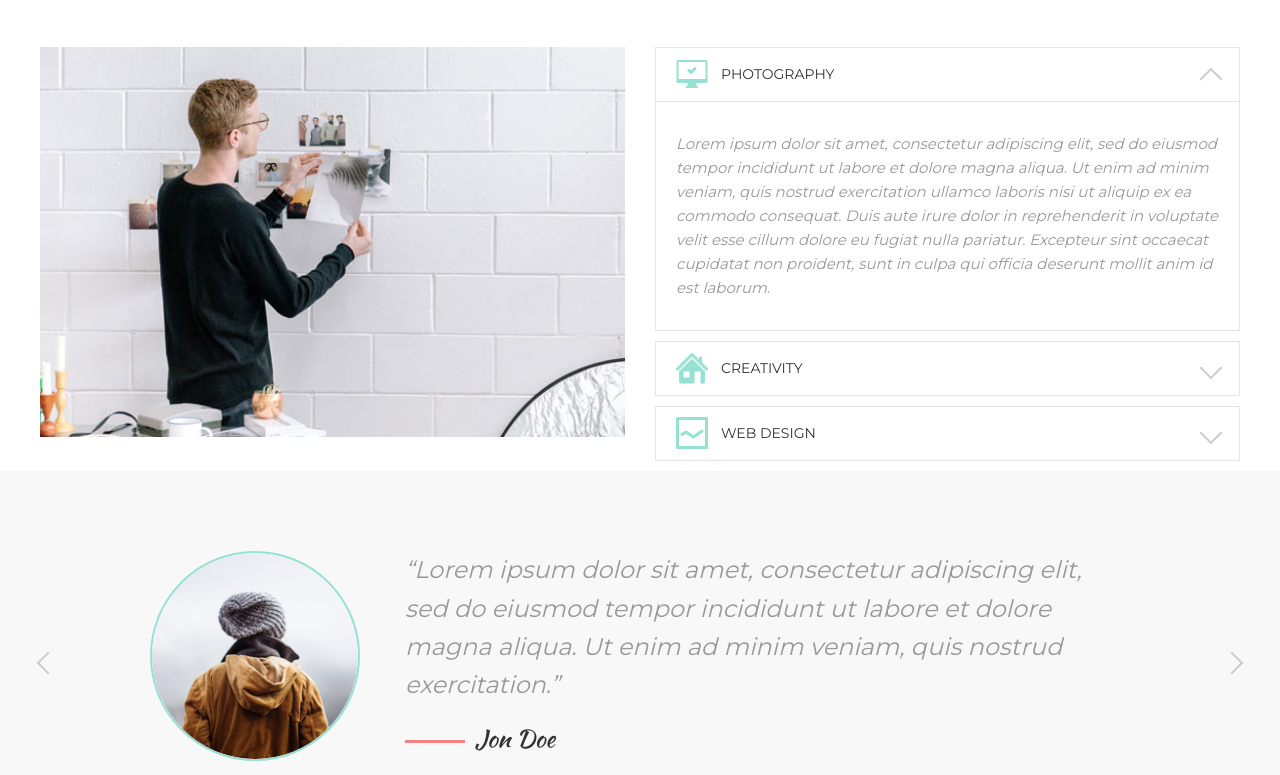
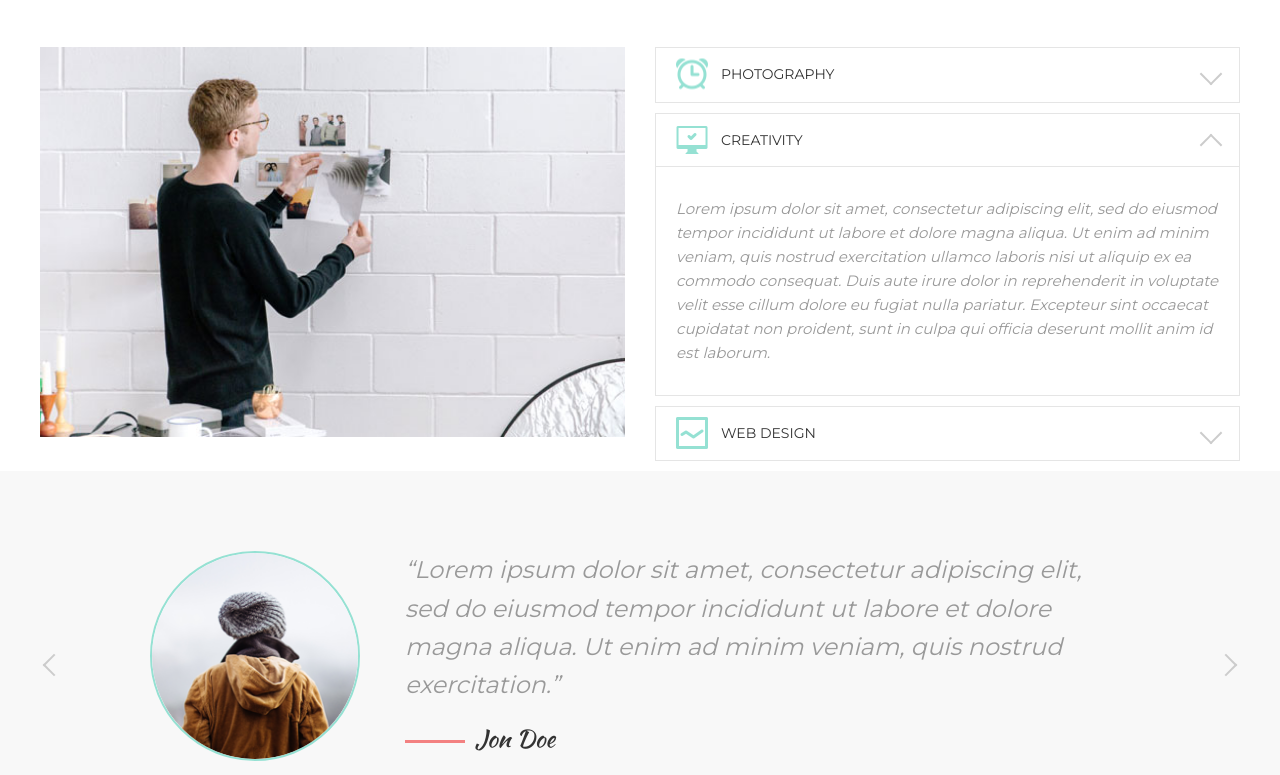
Before and after one commit to YuriiPetrenko/MoGo-Webpage, a plain HTML site: page index.html in a window 1280 px wide. Shown: the part 3565-4340 px from the top of the page. Drawn offline with nearby package versions, Linux system fonts and the light colour scheme.

Commit message:
added slick slider and accordion

```diff
--- a/assets/css/style.css
+++ b/assets/css/style.css
@@ -609,8 +609,8 @@ hr {
 
 /* Accordion */
 .accordion_item {
+  margin-bottom: 10px;
   border: 1px solid #e5e5e5;
-  margin-bottom: 10px;
 }
 
 .accordion_item.active .accordion_content {
@@ -629,8 +629,8 @@ hr {
 .accordion_header {
   padding: 15px 20px 15px 65px;
   position: relative;
+
   border-bottom: 1px solid transparent;
-
   cursor: pointer;
 }
 
@@ -662,9 +662,10 @@ hr {
 
 .accordion_content {
   padding: 15px 20px;
-
+  display: none;
+
+  font-size: 15px;
   color: #999;
-  font-size: 15px;
   font-style: italic;
   font-weight: 300;
 }
@@ -678,28 +679,31 @@ hr {
 /* Reviews */
 
 .reviews {
+  position: relative;
+}
+
+.reviews .slick-slider {
   padding: 0 110px;
-  position: relative;
 }
 
 .reviews_item {
+  min-height: 210px;
   padding-left: 255px;
   position: relative;
 }
 
 .reviews_photo {
   display: block;
-
   width: 210px;
   height: 210px;
+
+  border: 2px solid #95e1d3;
+  border-radius: 50%;
 
   position: absolute;
   top: 0;
   left: 0;
   z-index: 1;
-
-  border: 2px solid #95e1d3;
-  border-radius: 50%;
 }
 
 .reviews_text {
@@ -720,25 +724,35 @@ hr {
 .reviews_author:before {
   content: "";
   display: inline-block;
+  vertical-align: middle;
+  width: 60px;
+  height: 3px;
   margin-right: 10px;
 
-  vertical-align: middle;
-  width: 100%;
-  max-width: 60px;
-  height: 3px;
   background-color: #f38181;
 }
 
-.reviews_btn {
+.slick-arrow {
+  display: block;
   font-size: 0;
   color: transparent;
 
+  border: 0;
+  background: none;
+  cursor: pointer;
+
   position: absolute;
   top: 50%;
+  z-index: 1;
   transform: translateY(-50%);
 }
 
-.reviews_btn:after {
+.slick-arrow,
+.slick-slide:focus {
+  outline: 0;
+}
+
+.slick-arrow:after {
   content: "";
   display: block;
   width: 16px;
@@ -748,12 +762,13 @@ hr {
   border-left: 2px solid #ccc;
 }
 
-.reviews_btn--prev {
+.slick-prev {
   left: 0;
   transform: rotate(-45deg);
 }
 
-.reviews_btn--next {
+.reviews_btn--next,
+.slick-next {
   right: 0;
   transform: rotate(135deg);
 }
@@ -1339,7 +1354,7 @@ hr {
 
   /* Reviews */
 
-  .reviews {
+  .reviews .slick-slider {
     padding: 0 60px;
   }
 
@@ -1609,11 +1624,11 @@ hr {
 
   /* Reviews */
 
-  .reviews {
+  .reviews .slick-slider {
     padding: 0;
   }
 
-  .reviews_btn {
+  .slick-arrow {
     top: 18%;
   }
 
--- a/assets/js/app.js
+++ b/assets/js/app.js
@@ -52,4 +52,25 @@ $(function(){
                   $("#nav").toggleClass("active");
          });
 
+
+         /* Collapse */
+
+         $("[data-collapse]").on("click", function(event) {
+            event.preventDefault();
+
+            var $this = $(this),
+                blockId = $this.data('collapse');
+
+            $this.toggleClass("active");
+        });
+
+        /* Slider */
+
+        $("[data-slider]").slick({
+            infinite: true,
+            fade: false,
+            slidesToShow: 1,
+            slidesToScroll: 11
+        });
+
 });
--- a/index.html
+++ b/index.html
@@ -9,6 +9,7 @@
       rel="stylesheet"
     />
     <link rel="stylesheet" href="https://use.fontawesome.com/releases/v5.7.2/css/all.css" integrity="sha384-fnmOCqbTlWIlj8LyTjo7mOUStjsKC4pOpQbqyi7RrhN7udi9RwhKkMHpvLbHG9Sr" crossorigin="anonymous">
+    <link rel="stylesheet" type="text/css" href="https://cdn.jsdelivr.net/npm/slick-carousel@1.8.1/slick/slick.css"/>
     <title>Mogo</title>
   </head>
   <body>
@@ -226,30 +227,36 @@
 
               <div class="wedo_item">
                 <div class="accordion">
-
-                    <div class="accordion_item active">
+                  <div class="accordion_item" data-collapse="#wedo_1">
                       <div class="accordion_header">
-                        <img class="accordion_icon" src="assets/images/services/creavity.png" alt="">
+                          <img class="accordion_icon" src="assets/images/services/photography.png" alt="">
                           <div class="accordion_title">Photography</div>
                       </div>
-                      <div class="accordion_content"> <p> Lorem ipsum dolor sit amet, consectetur adipiscing elit, sed do eiusmod tempor incididunt ut labore et dolore magna aliqua. Ut enim ad minim veniam, quis nostrud exercitation ullamco laboris nisi ut aliquip ex ea commodo consequat. Duis aute irure dolor in reprehenderit in voluptate velit esse cillum dolore eu fugiat nulla pariatur. Excepteur sint occaecat cupidatat non proident, sunt in culpa qui officia deserunt mollit anim id est laborum.</p></div>
-                    </div>
-
-                    <div class="accordion_item">
-                      <div class="accordion_header">
-                        <img class="accordion_icon" src="assets/images/services/html_css.png" alt="">
-                        <div class="accordion_title">Creativity</div>
+                      <div class="accordion_content" id="wedo_1">
+                          <p>Lorem ipsum dolor sit amet, consectetur adipiscing elit, sed do eiusmod tempor incididunt ut labore et dolore magna aliqua. Ut enim ad minim veniam, quis nostrud exercitation ullamco laboris nisi ut aliquip ex ea commodo consequat. Duis aute irure dolor in reprehenderit in voluptate velit esse cillum dolore eu fugiat nulla pariatur. Excepteur sint occaecat cupidatat non proident, sunt in culpa qui officia deserunt mollit anim id est laborum.</p>
                       </div>
                   </div>
 
-                      <div class="accordion_item">
+                  <div class="accordion_item active" data-collapse="#wedo_2">
                       <div class="accordion_header">
-                          <img class="accordion_icon" src="assets/images/services/web_design.png" alt="">
-                          <div class="accordion_title">Web design</div>
+                          <img class="accordion_icon" src="assets/images/services/creavity.png" alt="">
+                          <div class="accordion_title">Creativity</div>
+                      </div>
+                      <div class="accordion_content" id="wedo_2">
+                          <p>Lorem ipsum dolor sit amet, consectetur adipiscing elit, sed do eiusmod tempor incididunt ut labore et dolore magna aliqua. Ut enim ad minim veniam, quis nostrud exercitation ullamco laboris nisi ut aliquip ex ea commodo consequat. Duis aute irure dolor in reprehenderit in voluptate velit esse cillum dolore eu fugiat nulla pariatur. Excepteur sint occaecat cupidatat non proident, sunt in culpa qui officia deserunt mollit anim id est laborum.</p>
                       </div>
                   </div>
 
-                  </div><!-- end accordion -->
+                  <div class="accordion_item" data-collapse="#wedo_3">
+                      <div class="accordion_header">
+                          <img class="accordion_icon" src="assets/images/services/web_design.png" alt="">
+                          <div class="accordion_title">web design</div>
+                      </div>
+                      <div class="accordion_content" id="wedo_3">
+                          <p>Lorem ipsum dolor sit amet, consectetur adipiscing elit, sed do eiusmod tempor incididunt ut labore et dolore magna aliqua. Ut enim ad minim veniam, quis nostrud exercitation ullamco laboris nisi ut aliquip ex ea commodo consequat. Duis aute irure dolor in reprehenderit in voluptate velit esse cillum dolore eu fugiat nulla pariatur. Excepteur sint occaecat cupidatat non proident, sunt in culpa qui officia deserunt mollit anim id est laborum.</p>
+                      </div>
+                  </div>
+              </div><!-- /.accordion -->
 
               </div><!-- end wedo_item -->
 
@@ -260,22 +267,31 @@
       </section>
 
       <!-- Reviews 1 -->
-      <div class="section section--gray">
+      <div class="section  section--gray">
         <div class="container">
 
             <div class="reviews">
-            <a class="reviews_btn reviews_btn--prev" href="#">Prev</a>
-            <a class="reviews_btn reviews_btn--next" href="#">Next</a>
+                <div data-slider>
+                    <div>
+                        <div class="reviews__item">
+                            <img class="reviews_photo" src="assets/images/avatar.png" alt="">
+                            <div class="reviews_text">“Lorem ipsum dolor sit amet, consectetur adipiscing elit, sed do eiusmod tempor incididunt ut labore et dolore magna aliqua. Ut enim ad minim veniam, quis nostrud exercitation.”</div>
+                            <div class="reviews_author">Jon Doe</div>
+                        </div>
+                    </div>
+
+                    <div>
                         <div class="reviews_item">
                             <img class="reviews_photo" src="assets/images/avatar.png" alt="">
                             <div class="reviews_text">“Lorem ipsum dolor sit amet, consectetur adipiscing elit, sed do eiusmod tempor incididunt ut labore et dolore magna aliqua. Ut enim ad minim veniam, quis nostrud exercitation.”</div>
                             <div class="reviews_author">Jon Doe</div>
                         </div>
                     </div>
-
+                </div>
+            </div>
 
         </div>
-      </div><!-- end rewiew section -->
+    </div><!-- ./rewiew -->
 
       <!-- Team -->
       <section class="section">
@@ -494,12 +510,23 @@
         <div class="container">
 
             <div class="reviews">
-            <a class="reviews_btn reviews_btn--prev" href="#">Prev</a>
-            <a class="reviews_btn reviews_btn--next" href="#">Next</a>
+
+                <div data-slider>
+                    <div>
                         <div class="reviews_item">
                             <img class="reviews_photo" src="assets/images/avatar.png" alt="">
                             <div class="reviews_text">“Lorem ipsum dolor sit amet, consectetur adipiscing elit, sed do eiusmod tempor incididunt ut labore et dolore magna aliqua. Ut enim ad minim veniam, quis nostrud exercitation.”</div>
                             <div class="reviews_author">Jon Doe</div>
+                        </div>
+                    </div>
+
+                    <div>
+                        <div class="reviews_item">
+                            <img class="reviews_photo" src="assets/images/avatar.png" alt="">
+                            <div class="reviews_text">“Lorem ipsum dolor sit amet, consectetur adipiscing elit, sed do eiusmod tempor incididunt ut labore et dolore magna aliqua. Ut enim ad minim veniam, quis nostrud exercitation.”</div>
+                            <div class="reviews_author">Jon Doe</div>
+                        </div>
+                    </div>
                 </div>
             </div>
 
@@ -788,6 +815,7 @@
   </div><!-- ./page -->
 
   <script src="https://ajax.googleapis.com/ajax/libs/jquery/3.5.1/jquery.min.js"></script>
+  <script type="text/javascript" src="https://cdn.jsdelivr.net/npm/slick-carousel@1.8.1/slick/slick.min.js"></script>
 
   <script src="./assets/js/app.js"></script>
 
```
Lines whose indentation alone changed are shown as unchanged.
